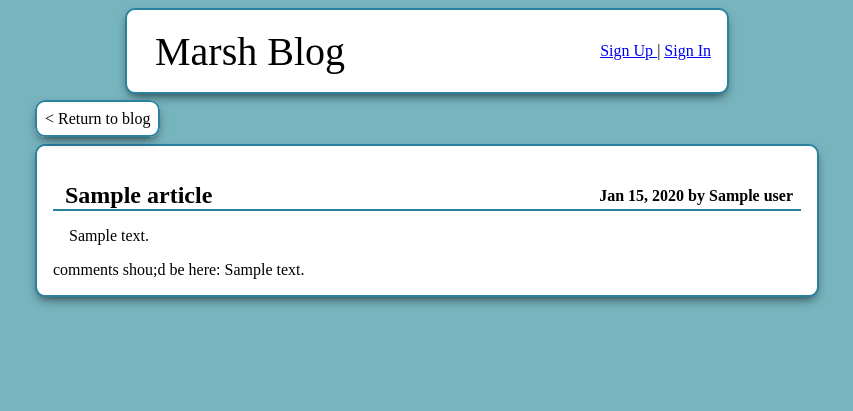
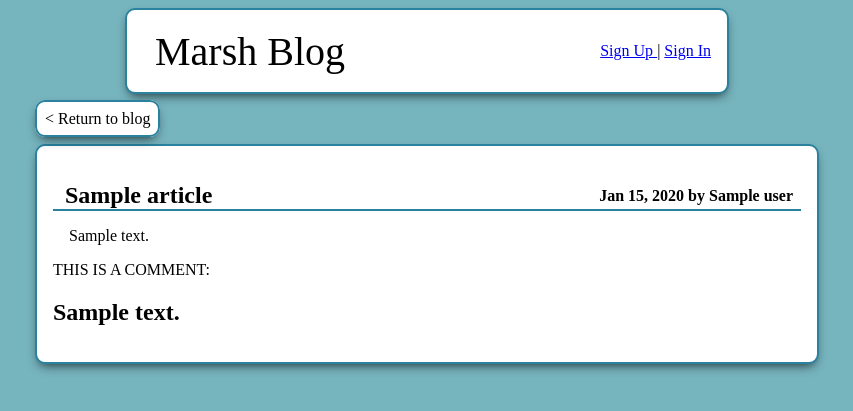
Before and after one commit to Minimalistic/Udacity-Multi-User-Blog, a Python web app: template templates/post.html in a window 1280 px wide. Shown: the top 411 px of the page, without its empty margins (213-1066 px from the left). Run offline with Jinja, Linux system fonts and the light colour scheme; the template is opened without the code that fills it: most values are stand-ins (such as "Sample title", 1, 10 or a date in 2020).

Commit message:
Trying to display comments, addressing it wrong

```diff
--- a/main.py
+++ b/main.py
@@ -314,7 +314,7 @@ class PostHandler(BlogHandler):
     def get(self, id):
         article = Article.get_by_id(int(id))
         comments = db.GqlQuery("SELECT * FROM Comment WHERE article_id=" +
-                               str(int(id)) + " ORDER BY created DESC")
+            str(int(id)) + " ORDER BY created DESC")
         self.render("post.html",
                     isLogged=self.isLogged(),
                     article=article,
@@ -484,10 +484,10 @@ class AddCommentHandler(BlogHandler):
 
         if content:
             if username:
-                c = Comment(content=content,
+                comment = Comment(content=content,
                             user=username,
                             article_id=int(id))
-                c.put()
+                comment.put()
                 self.write("comment made")
 
 
--- a/templates/post.html
+++ b/templates/post.html
@@ -37,10 +37,16 @@
     </div>
 
   </form>
-    comments shou;d be here:
-                  {% for comm in commments %}
-                    {{comm.content}}
-                {% endfor %}
+  <div class="comment-style">
+    THIS IS A COMMENT:
+      <h2>
+      {% for comm in comments %}
+
+      {{ comments }}
+      {% endfor %}
+      </h2>
+
+  </div>
 
 {% endblock %}
   </div>
```
Also changed, not shown: index.yaml (added, +17 -0 lines).
